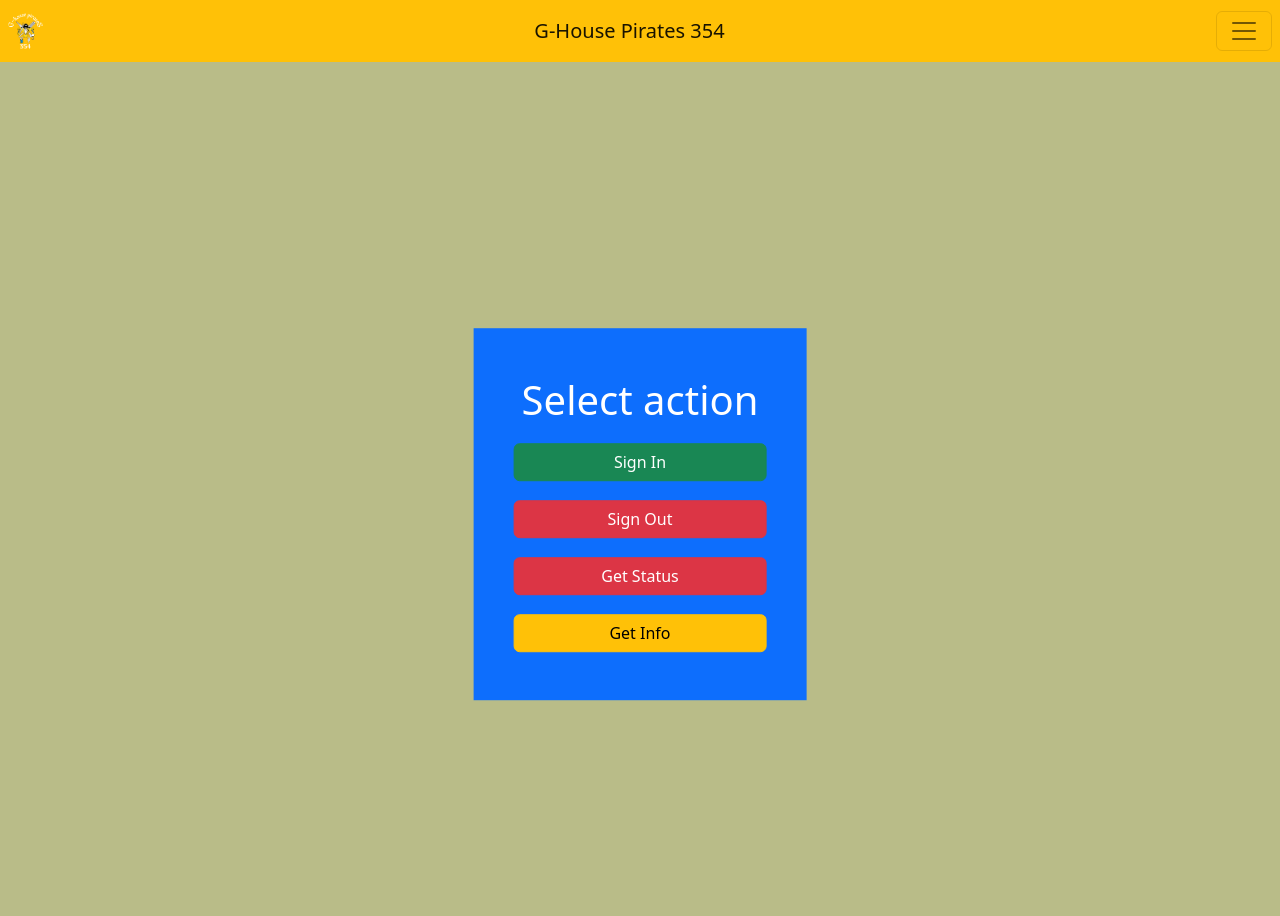
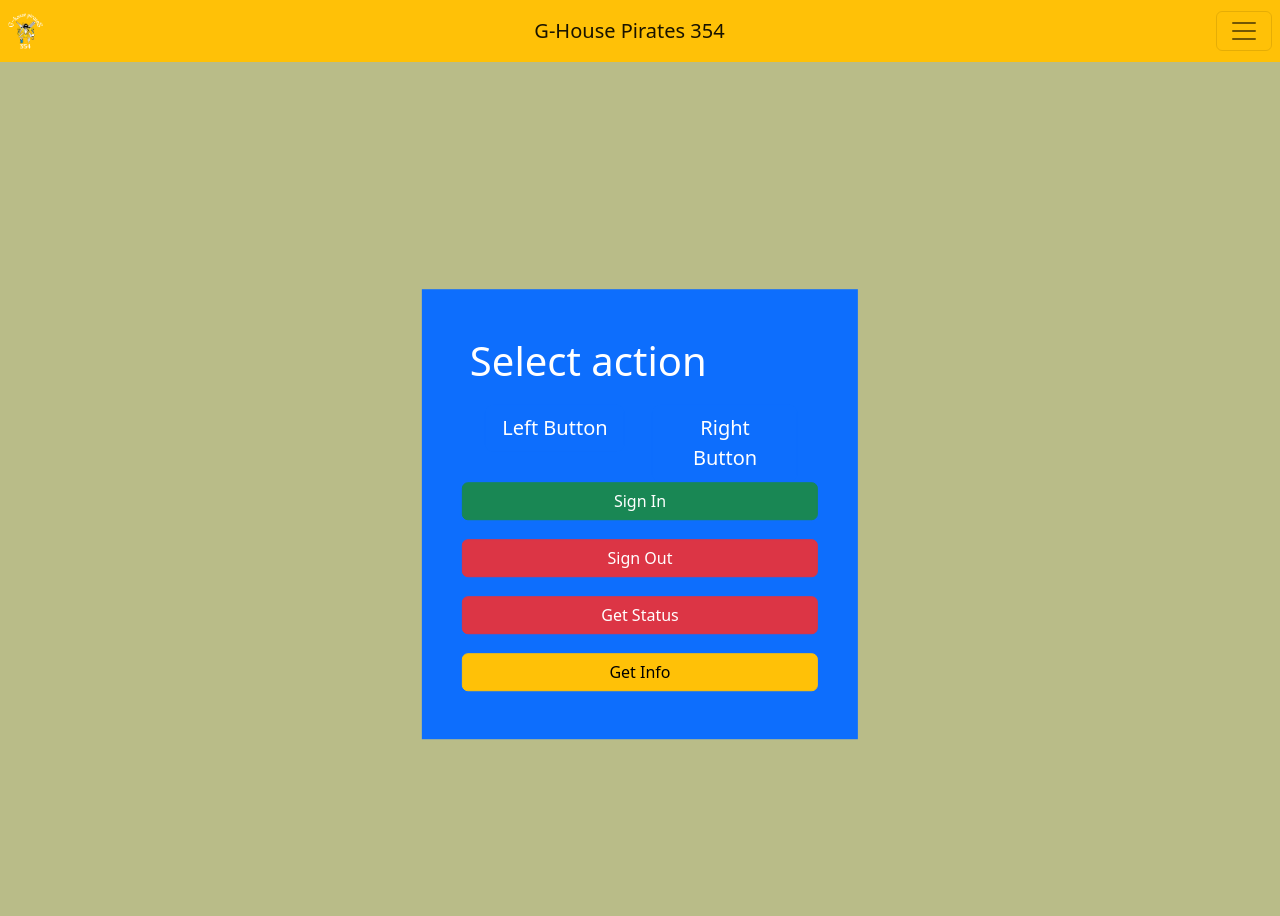
Before and after one commit to bhotw/354_attendance, a Flask app: page /home in a window 1280 px wide. Run offline with Flask 3, Linux system fonts and the light colour scheme.

Commit message:
trying new layout for home

```diff
--- a/templates/home.html
+++ b/templates/home.html
@@ -12,6 +12,23 @@
         <div class="align-middle p-5 text-bg-primary" >
             <h1> Select action </h1>
             <p class="bottom-three"> </p>
+            <div class="container-fluid">
+
+		<div class="row">
+
+			<!-- Left Button Column -->
+			<div class="col-sm-6 text-center">
+				<button class="btn btn-primary btn-lg">Left Button</button>
+			</div>
+
+			<!-- Right Button Column -->
+			<div class="col-sm-6 text-center">
+				<button class="btn btn-primary btn-lg">Right Button</button>
+			</div>
+
+		</div><!-- row -->
+
+	</div><!-- container-fluid -->
             <div class="row g-3 align-items-center">
                 <button type="button" class="btn btn-success" onclick="location.href = '/sign_in';">Sign In</button>
             </div>
```
